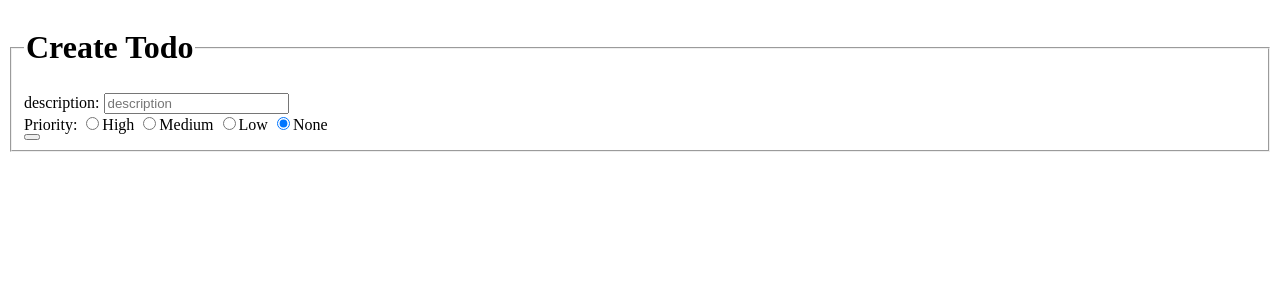
After one commit to samvanderhagen/to-do-list-django, a Django app: template todo/templates/todo/create.html in a window 1280 px wide. The commit adds this page. Shown: the top 300 px of the page. Run offline with Django 3.2, Linux system fonts and the light colour scheme; the template is opened without the code that fills it, so the values that code supplies are empty.

Commit message:
I started creating other features

```diff
--- /dev/null
+++ b/todo/templates/todo/create.html
@@ -0,0 +1,17 @@
+<form action="todo/create/{{todo_id}}" method="post">
+{% csrf_token %}
+<fieldset>
+    <legend><h1>Create Todo</h1></legend>
+    {%  if error_message %}<p><strong>{{error_messagem}}</strong></p>{% endif %}
+    <label>
+        description:
+        <input id="description" placeholder="description" type="text">
+    </div>
+    <div>
+        Priority:
+        <input type="radio" name="priority" id="high">High</input>
+        <input type="radio" name="priority" id="medium">Medium</input>
+        <input type="radio" name="priority" id="low">Low</input>
+        <input type="radio" name="priority" id="none" checked>None</input>
+    </div>
+    <button type="submit"/>
--- a/todo/templates/todo/detail.html
+++ b/todo/templates/todo/detail.html
@@ -1 +1 @@
-{{todo}}
+<h1>{{todo.description}}</h1>
--- a/todo/templates/todo/index.html
+++ b/todo/templates/todo/index.html
@@ -1,7 +1,7 @@
 {% if latest_todo_list %}
     <ul>
     {% for todo in latest_todo_list %}
-        <li><a href="/todo/{{ todo.id }}/">{{todo.description}}</a></li>
+        <li><a href="{% url 'detail' todo.id %}">{{todo.description}}</a></li>
     {% endfor %}
     </ul>
 {% else %}
--- a/todo/urls.py
+++ b/todo/urls.py
@@ -5,5 +5,5 @@ from . import views
 urlpatterns = [
         path("", views.index, name ="index"),
         path("<int:todo_id>/", views.detail, name="detail"),
-        path("<int:todo_id>/results", views.results, name="results"),
+        path("create/", views.create, name="create"),
 ]
```
Also changed, not shown: todo/views.py (+5 -6 lines).
